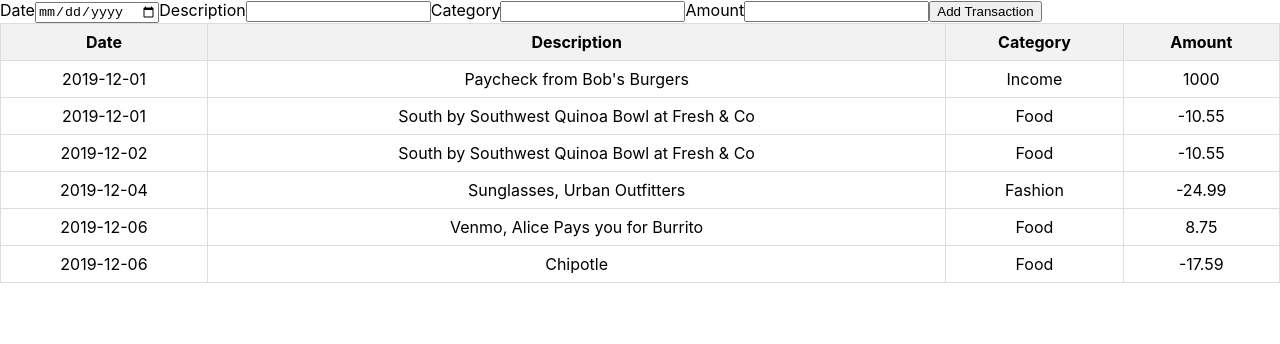
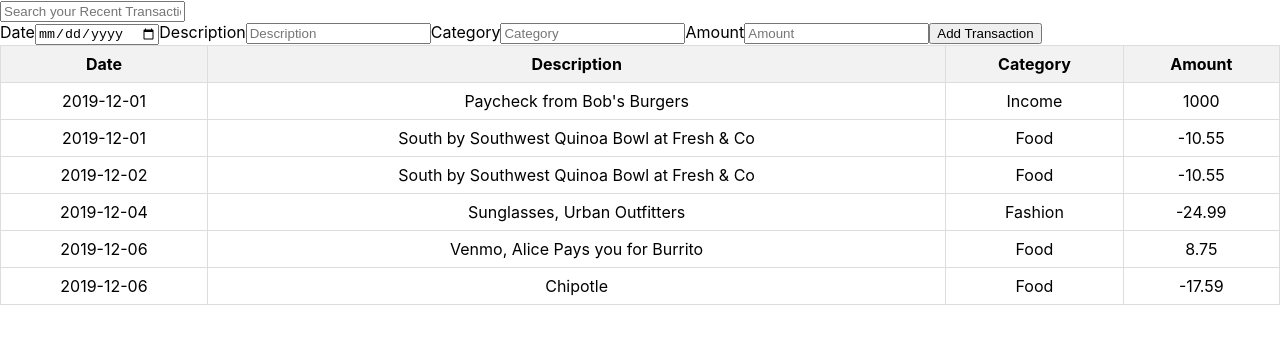
Before and after one commit to MosesMk254/Challenge-1-phase-2, a React (Create React App) app: page / in a window 1280 px wide. Shown: the top 344 px of the page. Built offline with nearby package versions, Linux system fonts and the light colour scheme.

Commit message:
adding the search option

```diff
--- a/src/App.js
+++ b/src/App.js
@@ -2,6 +2,7 @@
 import "./App.css";
 import TransactionTable from "./components/TransactionTable";
 import TransactionForm from "./components/TransactionForm";
+import SearchOption from "./components/Search";
 
 const TransactionsList = [
   {
@@ -45,6 +46,7 @@
 function App() {
   return (
     <div>
+      <SearchOption />
       <TransactionForm />
       <TransactionTable transactions={TransactionsList} />
     </div>
--- a/src/components/Search.js
+++ b/src/components/Search.js
@@ -0,0 +1,11 @@
+import React from "react";
+
+const SearchOption = () => {
+  return (
+    <div>
+      <input type="text" placeholder="Search your Recent Transactions" />
+    </div>
+  );
+};
+
+export default SearchOption;
--- a/src/components/TransactionForm.js
+++ b/src/components/TransactionForm.js
@@ -8,13 +8,13 @@
         <input type="date" />
 
         <label>Description</label>
-        <input type="text" />
+        <input type="text" placeholder="Description" />
 
         <label>Category</label>
-        <input type="text" />
+        <input type="text" placeholder="Category" />
 
         <label>Amount</label>
-        <input type="number" />
+        <input type="number" placeholder="Amount" />
 
         <button type="submit">Add Transaction</button>
       </form>
```
